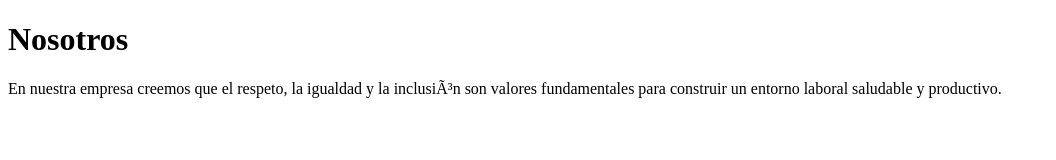
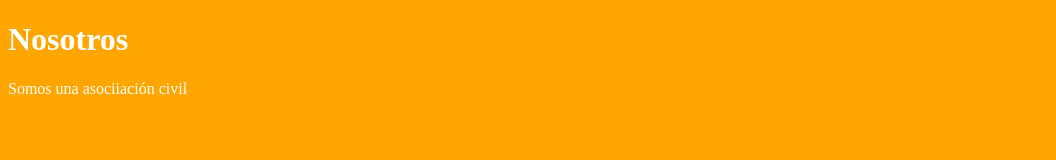
Before and after one commit to arlethha/bachito, a plain HTML site: page Nosotros.html in a window 1280 px wide. Shown: the whole page, without its empty margins (0-1056 px from the left). Drawn offline with Linux system fonts and the light colour scheme.

Commit message:
Add files via upload

```diff
--- a/Nosotros.html
+++ b/Nosotros.html
@@ -1,16 +1,14 @@
 <!DOCTYPE html>
 <html>
 <head>
-    <meta charset=“utf-8”>
-    <title>Nosotros</title>
+	<meta charset="utf-8">
+	<meta name="viewport" content="width=device-width, initial-scale=1">
+	<title>Nosotros</title>
 </head>
-<body>
-
+<body bgcolor="orange" text="white">
 <h1>Nosotros</h1>
-
 <p>
-En nuestra empresa creemos que el respeto, la igualdad y la inclusión son valores fundamentales para construir un entorno laboral saludable y productivo.
+	Somos una asociiación civil
 </p>
-
 </body>
 </html>
```
